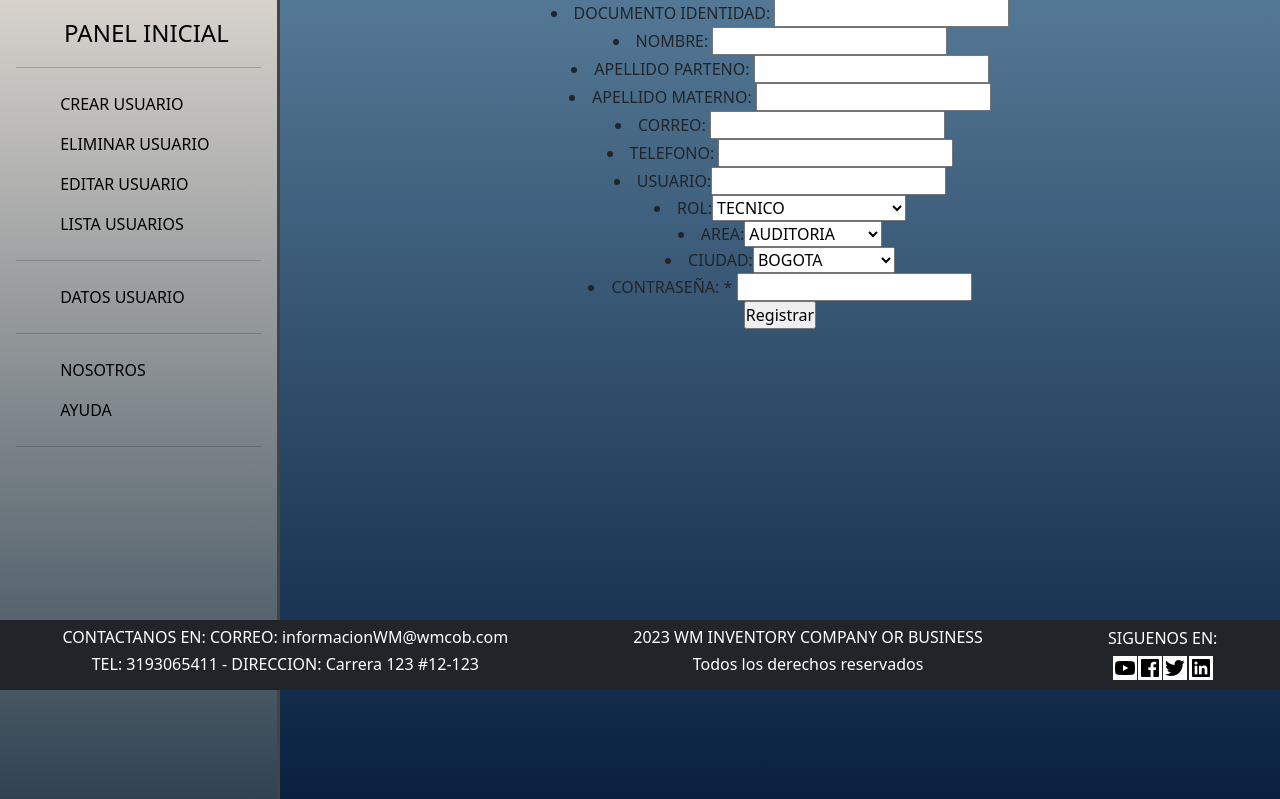
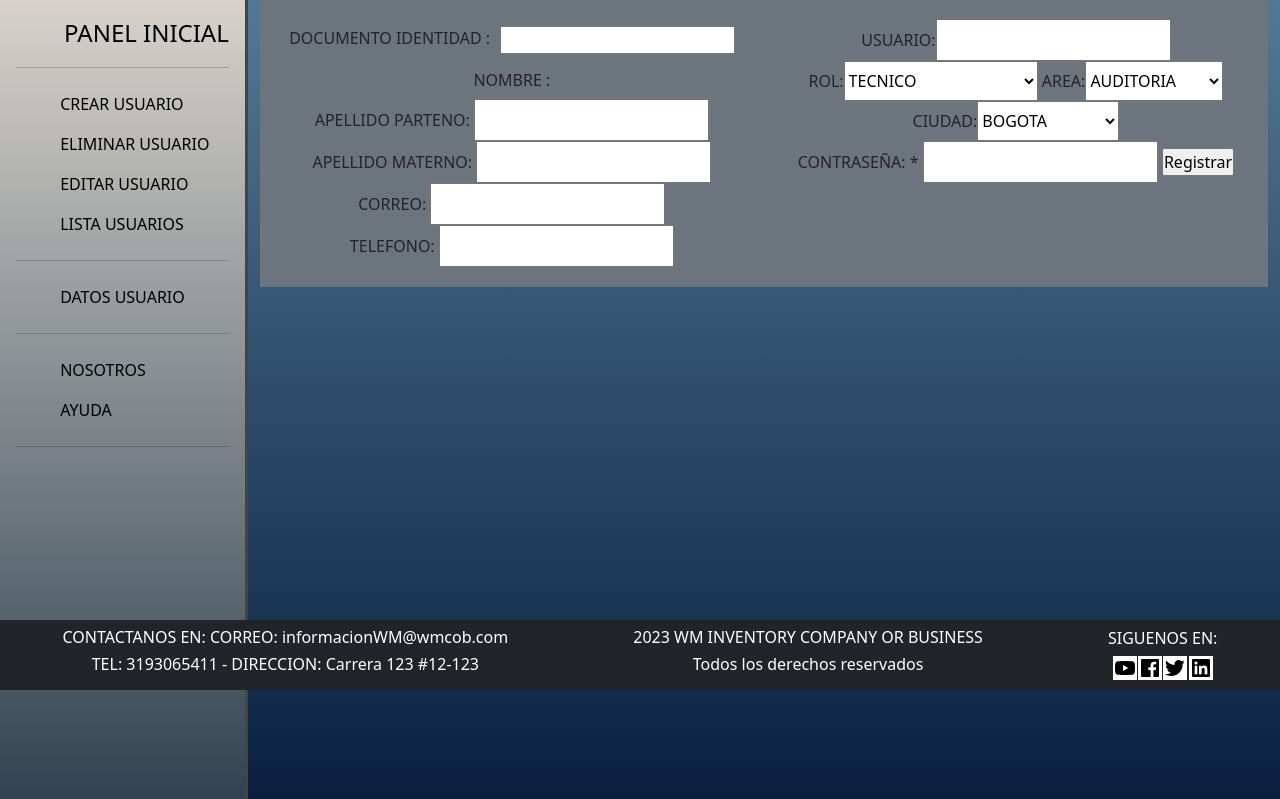
Before and after one commit to wamp96/Prototipo-HTML-y-CSS, a PHP site: page /Administrador/adm_crear_usuario.html in a window 1280 px wide. Shown: the part 110-909 px from the top of the page. Run offline with PHP 8.4, Linux system fonts and the light colour scheme; some libraries are stand-ins or nearby versions; grey boxes are pictures that could not be loaded.

Commit message:
actualizacion de proyecto 24/11/23

```diff
--- a/Proyecto/HTML, CSS ,PHP,MYSQL V2/Administrador/adm_crear_usuario.html
+++ b/Proyecto/HTML, CSS ,PHP,MYSQL V2/Administrador/adm_crear_usuario.html
@@ -6,9 +6,9 @@
     <meta name="viewport" content="width=device-width, initial-scale=1.0">
     <title>WM INVENTORY COMPANY OR BUSINESS</title>
     <link rel="stylesheet" href="normalize.css">
-    <link rel="stylesheet" href="styles.css">
     <link href="https://cdn.jsdelivr.net/npm/bootstrap@5.3.2/dist/css/bootstrap.min.css" rel="stylesheet"
     integrity="sha384-T3c6CoIi6uLrA9TneNEoa7RxnatzjcDSCmG1MXxSR1GAsXEV/Dwwykc2MPK8M2HN" crossorigin="anonymous">
+    <link rel="stylesheet" href="styles.css">
 </head>
 
 <body>
@@ -40,7 +40,7 @@
 
     </header>
     <main class="d-flex flex-nowrap">
-        <aside class="d-flex flex-column flex-shrink-0 p-3 bg-body-tertiary" style="width: 280px;">
+        <aside class="d-flex flex-column flex-shrink-0 p-3 bg-body-tertiary">
             <a href="/"
                 class="d-flex align-items-center mb-3 mb-md-0 me-md-auto link-body-emphasis text-decoration-none">
                 <svg class="bi pe-none me-2" width="40" height="32">
@@ -112,44 +112,49 @@
             </ul>
         </aside>
         <section class="container-fluid">
-            <div class="contenido1">
-
-
+            <div class="contenido d-flex bg-secondary">
+                <div class="contenido1 col-sm-6">
+                    <form action="adm_crear_Usuario.php" method="post">
+                        <div class="col-form-label d-flex justify-content-evenly">
+                            <label>DOCUMENTO IDENTIDAD :</label>
+                            <input type="text" name="identidad">
+                        </div>
+                        <div class="col-form-label d-flex justify-content-evenly">
+                            <label>NOMBRE :</label>
 
                         </div>
-
-            <div class="contenido2">
-                <form action="adm_crear_Usuario.php" method="post">
-                    <li>DOCUMENTO IDENTIDAD: <input type="text" name="identidad"></li>
-                    <li>NOMBRE: <input type="text" name="nombre"></li>
-                    <li>APELLIDO PARTENO: <input type="text" name="apellidop"></li>
-                    <li>APELLIDO MATERNO: <input type="text" name="apellidom"></li>
-                    <li>CORREO: <input type="text" name="correo"></li>
-                    <li>TELEFONO: <input type="text" name="telefono"></li>
+                        <label>APELLIDO PARTENO: <input class="col-form-label" type="text" name="apellidop"></label>
+                        <label>APELLIDO MATERNO: <input class="col-form-label" type="text" name="apellidom"></label>
+                        <label>CORREO: <input type="text" class="col-form-label" name="correo"></label>
+                        <label>TELEFONO: <input type="text" class="col-form-label" name="telefono"></label>
                     </form>
                 </div>
+                <div class="contenido2 col-sm-6">
                     <form action="adm_crear_Usuario.php" method="post">
-                <li>USUARIO:<input type="text" name="usuario"></li>
-                <li>ROL:<select name="rol">
+                        <label>USUARIO:<input type="text" class="col-form-label" name="usuario"></label>
+                        <label>ROL:<select name="rol" class="col-form-label">
                                 <option value="1">TECNICO</option>
                                 <option value="2">ANALISTA INVENTARIO</option>
                                 <option value="3">USUARIO</option>
-                    </select></li>
-                <li>AREA:<select name="area">
+                            </select></label>
+                        <label>AREA:<select name="area" class="col-form-label">
                                 <option value="1">AUDITORIA</option>
                                 <option value="2">CONTABILIDAD</option>
                                 <option value="3">OFICINA</option>
                                 <option value="4">DESARROLLO</option>
-                    </select></li>
-                <li>CIUDAD:<select name="ciudad">
+                            </select></label>
+                        <label>CIUDAD:<select name="ciudad" class="col-form-label">
                                 <option value="ciudad1">BOGOTA</option>
                                 <option value="ciudad2">MEDELLIN</option>
                                 <option value="ciudad3">CALI</option>
                                 <option value="ciudad4">BARRANQUILLA</option>
-                    </select></li>
-                <li>CONTRASEÑA: <span>*</span> <input type="password" name="contrasena"></li>
+                            </select></label>
+                        <label>CONTRASEÑA: <span>*</span> <input class="col-form-label" type="password" name="contrasena"></label>
                         <input type="submit" value="Registrar">
                     </form>
+                </div>
+
+            </div>
         </section>
         <footer class="navbar fixed-bottom navbar-expand-sm navbar-dark bg-dark d-flex justify-content-around">
             <div class="cont_pie_pagina">
--- a/Proyecto/HTML, CSS ,PHP,MYSQL V2/Administrador/styles.css
+++ b/Proyecto/HTML, CSS ,PHP,MYSQL V2/Administrador/styles.css
@@ -186,6 +186,18 @@
     width: 30px;
 }
 
+
+/*CREACION USUARIO*/
+
+.contenido{
+    display: block;
+    background-color: #939393;
+}
+
+.contenido1,.contenido2{
+    padding: 20px;
+}
+
 /*ELIMINAR USUARIO*/
 .container_mod {
     height: 85vh;
```
Also changed, not shown: 1 other file. Lines whose indentation alone changed are shown as unchanged.
